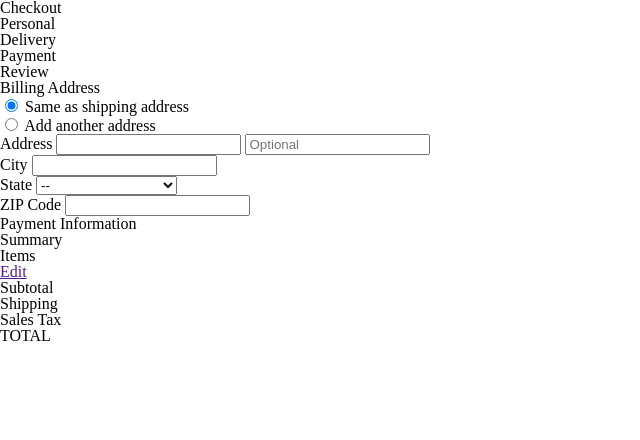
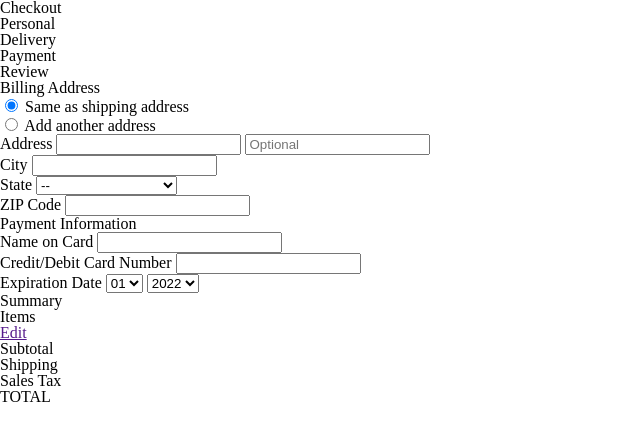
Before and after one commit to asudeozturk/ITMD362-Project1, a plain HTML site: page payment/index.html in a window 1280 px wide. Shown: the whole page, without its empty margins (0-640 px from the left). Drawn offline with Linux system fonts and the light colour scheme.

Commit message:
Add input fields for credit card info

```diff
--- a/payment/index.html
+++ b/payment/index.html
@@ -107,6 +107,49 @@
          </fieldset>
          <fieldset>
            <h2>Payment Information</h2>
+           <ol>
+             <li>
+               <label for="card-name">Name on Card</label>
+               <input type="text" name="card-name" id="card-name" required/>
+             </li>
+             <li>
+               <label for="card-number">Credit/Debit Card Number</label>
+               <input type="text" name="card-number" id="card-number" required/>
+             </li>
+             <li>
+               <label for="expiration-date">Expiration Date</label>
+               <select name="expiration-date" id="month">
+                 <option value="01">01</option>
+                 <option value="02">02</option>
+                 <option value="03">03</option>
+                 <option value="04">04</option>
+                 <option value="05">05</option>
+                 <option value="06">06</option>
+                 <option value="07">07</option>
+                 <option value="08">08</option>
+                 <option value="09">09</option>
+                 <option value="10">10</option>
+                 <option value="11">11</option>
+                 <option value="12">12</option>
+                </select>
+                <select name="expiration-date" id="year">
+                  <option value="2022">2022</option>
+                  <option value="2023">2023</option>
+                  <option value="2024">2024</option>
+                  <option value="2025">2025</option>
+                  <option value="2026">2026</option>
+                  <option value="2027">2027</option>
+                  <option value="2028">2028</option>
+                  <option value="2029">2029</option>
+                  <option value="2030">2030</option>
+                  <option value="2031">2031</option>
+                  <option value="2032">2032</option>
+                  <option value="2033">2033</option>
+                  <option value="2034">2034</option>
+                  <option value="2035">2035</option>
+                </select>
+             </li>
+           </ol>
          </fieldset>
        </form>
      </main>
```
